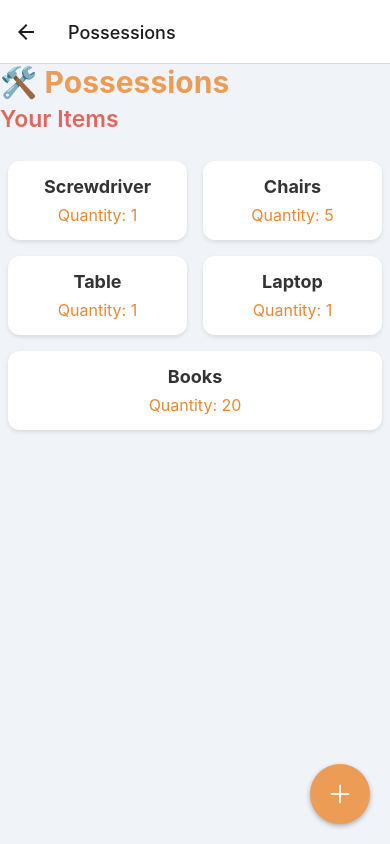
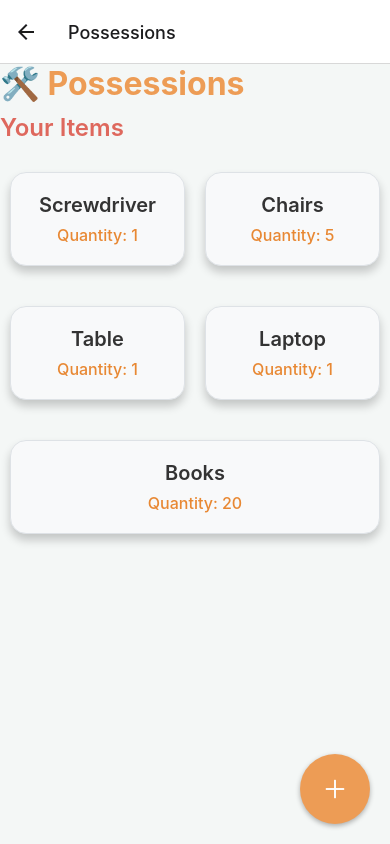
Before and after one commit to AndreiB02/Unihack6-Neighbourly, a React Native app: screen /PossessionsSeeMore in a window 390 px wide. Built offline with nearby package versions, Linux system fonts and the light colour scheme.

Commit message:
Possesions and Neighbourhood list improved

```diff
--- a/screens/MainPage/HomeScreen.js
+++ b/screens/MainPage/HomeScreen.js
@@ -95,6 +95,7 @@ const mockVolunteers = [
 
 const HomeScreen = ({ navigation }) => {
     return (
+
         <SafeAreaView style={styles.container}>
             <View style={styles.header}>
                 <TouchableOpacity onPress={() => navigation.navigate('Profile')}>
--- a/screens/MainPage/ProfilePage/SeeMore/NeighborhoodSeeMore.js
+++ b/screens/MainPage/ProfilePage/SeeMore/NeighborhoodSeeMore.js
@@ -1,92 +1,105 @@
 import React from 'react';
-import { View, Text, StyleSheet, FlatList, Image, SafeAreaView } from 'react-native';
-import { ScrollView } from 'react-native-gesture-handler';
+import { View, Text, StyleSheet, FlatList, Image, SafeAreaView, Dimensions } from 'react-native';
 
 const NeighborhoodSeeMore = () => {
     const neighborhoodData = [
         { id: '1', name: 'Aayan Ramirez', phone: '0249-437 030', profilePhoto: { uri: 'https://randomuser.me/api/portraits/men/1.jpg' }, address: 'Street B, Nb 20' },
-        { id: '2', name: 'Riley Wall', phone: '0722-457 706 ', profilePhoto: { uri: 'https://randomuser.me/api/portraits/men/7.jpg' }, address: 'Street A, Nb 19' },
-        { id: '3', name: 'Ella Peters', phone: '0723-605 613 ', profilePhoto: { uri: 'https://randomuser.me/api/portraits/men/3.jpg' }, address: 'Street A, Nb 18' },
+        { id: '2', name: 'Riley Wall', phone: '0722-457 706', profilePhoto: { uri: 'https://randomuser.me/api/portraits/men/7.jpg' }, address: 'Street A, Nb 19' },
+        { id: '3', name: 'Ella Peters', phone: '0723-605 613', profilePhoto: { uri: 'https://randomuser.me/api/portraits/men/3.jpg' }, address: 'Street A, Nb 18' },
         { id: '4', name: 'Miles Lowe', phone: '0744-872 202', profilePhoto: { uri: 'https://randomuser.me/api/portraits/men/5.jpg' }, address: 'Street A, Nb 17' },
         { id: '5', name: 'Brithney Sraeps', phone: '0788-798 234', profilePhoto: { uri: 'https://randomuser.me/api/portraits/men/4.jpg' }, address: 'Street C, Nb 2' },
     ];
 
-    const AllMembersList = () => (
-        <FlatList
-            data={neighborhoodData}
-            keyExtractor={(item) => item.id.toString()}
-            renderItem={({ item }) => (
-                <View style={styles.card}>
-                    <Image source={item.profilePhoto} style={styles.profilePhoto} />
-                    <View style={styles.textContainer}>
-                        <Text style={styles.name}>{item.name}</Text>
-                        <Text style={styles.member}>{item.address}</Text>
-                        <Text style={styles.member}>{item.phone}</Text>
-                    </View>
+    const renderMemberCard = ({ item }) => (
+        <View style={styles.cardContainer}>
+            <View style={styles.card}>
+                <Image source={item.profilePhoto} style={styles.profilePhoto} />
+                <View style={styles.cardContent}>
+                    <Text style={styles.name}>{item.name}</Text>
+                    <Text style={styles.address}>{item.address}</Text>
+                    <Text style={styles.phone}>{item.phone}</Text>
                 </View>
-            )}
-        />
+            </View>
+        </View>
     );
 
     return (
         <SafeAreaView style={styles.container}>
-            <ScrollView>
-                <Text style={styles.neighbourhoodName}>🏠 GHIRODA</Text>
-                <Text style={styles.sectionTitle}>Members</Text>
-                <AllMembersList />
-            </ScrollView>
+            <Text style={styles.title}>🏠 Neighborhood: Ghiroda</Text>
+            <FlatList
+                data={neighborhoodData}
+                renderItem={renderMemberCard}
+                keyExtractor={(item) => item.id}
+                contentContainerStyle={styles.listContainer}
+                numColumns={2}
+                showsVerticalScrollIndicator={false}
+            />
         </SafeAreaView>
     );
 };
 
+const { width } = Dimensions.get('window');
+const cardWidth = (width - 50) / 2; // Adjusted for proper alignment
+
 const styles = StyleSheet.create({
     container: {
         flex: 1,
-        backgroundColor: '#f0f4f7',
+        backgroundColor: '#f9faff',
         padding: 20,
     },
-    textContainer: {
-        flexDirection: 'column',
-        justifyContent: 'center',
+    title: {
+        fontSize: 24,
+        fontWeight: 'bold',
+        color: '#34495e',
+        textAlign: 'center',
+        marginBottom: 20,
+    },
+    listContainer: {
+        paddingHorizontal: 5,
+        paddingBottom: 20,
+    },
+    cardContainer: {
+        width: cardWidth,
+        margin: 5,
+        borderRadius: 12,
+        backgroundColor: '#2c3e50',
+        shadowColor: '#000',
+        shadowOffset: { width: 0, height: 4 },
+        shadowOpacity: 0.1,
+        shadowRadius: 6,
+        elevation: 3,
     },
     card: {
-        flexDirection: 'row',
-        padding: 10,
-        marginVertical: 5,
-        backgroundColor: '#ffffff',
-        borderRadius: 10,
+        padding: 15,
         alignItems: 'center',
-        shadowColor: '#000',
-        shadowOffset: { width: 0, height: 2 },
-        shadowOpacity: 0.1,
-        shadowRadius: 4,
-        elevation: 3,
     },
     profilePhoto: {
-        width: 60,
-        height: 60,
-        borderRadius: 30,
-        marginRight: 15,
-    },
-    neighbourhoodName: {
-        fontSize: 30,
-        fontWeight: 'bold',
-        color: '#559fed',
+        width: 80,
+        height: 80,
+        borderRadius: 40,
         marginBottom: 10,
     },
-    sectionTitle: {
-        fontSize: 23,
-        fontWeight: 'bold',
-        color: '#3e57d6',
+    cardContent: {
+        alignItems: 'center',
     },
     name: {
-        fontSize: 18,
-        fontWeight: 'bold',
-        color: '#3e57d6',
+        fontSize: 16,
+        fontWeight: '600',
+        color: '#ecf0f1',
+        textAlign: 'center',
+        marginBottom: 5,
     },
-    member: {
-        fontSize: 15,
-        color: '#555',
+    address: {
+        fontSize: 14,
+        color: '#bdc3c7',
+        textAlign: 'center',
+        marginBottom: 5,
+    },
+    phone: {
+        fontSize: 14,
+        color: '#559fed',
+        textAlign: 'center',
+        fontWeight: '500',
     },
 });
 
--- a/screens/MainPage/ProfilePage/SeeMore/PossessionsSeeMore.js
+++ b/screens/MainPage/ProfilePage/SeeMore/PossessionsSeeMore.js
@@ -46,6 +46,7 @@ const PossessionsSeeMore = () => {
                         </View>
                     )}
                     numColumns={2}
+                    columnWrapperStyle={styles.cardWrapper}
                 />
             </ScrollView>
 
@@ -105,55 +106,64 @@ const PossessionsSeeMore = () => {
 const styles = StyleSheet.create({
     container: {
         flex: 1,
-        backgroundColor: '#f0f4f8',
+        backgroundColor: '#f4f7f6',
         padding: 15,
     },
     scrollViewContent: {
         paddingBottom: 20,
     },
     possessionTitle: {
-        fontSize: 30,
-        fontWeight: 'bold',
+        fontSize: 32,
+        fontWeight: '700',
         color: '#ed9c55',
-        marginBottom: 5,
+        marginBottom: 10,
     },
     sectionTitle: {
-        fontSize: 23,
+        fontSize: 24,
         fontWeight: '600',
         color: '#de685d',
+        marginBottom: 20,
+    },
+    cardWrapper: {
+        justifyContent: 'space-between',
         marginBottom: 20,
     },
     card: {
         flex: 1,
         backgroundColor: '#ffffff',
-        borderRadius: 12,
-        padding: 15,
-        margin: 8,
+        borderRadius: 16,
+        padding: 20,
+        margin: 10,
         shadowColor: '#000',
-        shadowOffset: { width: 0, height: 2 },
-        shadowOpacity: 0.1,
-        shadowRadius: 4,
-        elevation: 4,
+        shadowOffset: { width: 0, height: 6 },
+        shadowOpacity: 0.2,
+        shadowRadius: 10,
+        elevation: 10,
         alignItems: 'center',
+        justifyContent: 'center',
+        backgroundColor: '#f8f9fa',
+        borderWidth: 1,
+        borderColor: '#dee2e6',
     },
     itemName: {
-        fontSize: 18,
-        fontWeight: 'bold',
+        fontSize: 20,
+        fontWeight: '600',
         color: '#333',
         marginBottom: 8,
     },
     itemQuantity: {
         fontSize: 16,
         color: '#e88833',
+        fontWeight: '500',
     },
     floatingButton: {
         position: 'absolute',
         right: 20,
         bottom: 20,
         backgroundColor: '#ed9c55',
-        width: 60,
-        height: 60,
-        borderRadius: 30,
+        width: 70,
+        height: 70,
+        borderRadius: 35,
         justifyContent: 'center',
         alignItems: 'center',
         shadowColor: '#000',
@@ -166,53 +176,54 @@ const styles = StyleSheet.create({
         flex: 1,
         justifyContent: 'center',
         alignItems: 'center',
-        backgroundColor: 'rgba(0, 0, 0, 0.5)',
+        backgroundColor: 'rgba(0, 0, 0, 0.6)',
     },
     modalContainer: {
         backgroundColor: '#ffffff',
         padding: 25,
-        borderRadius: 12,
-        width: 300,
+        borderRadius: 16,
+        width: 320,
         alignItems: 'center',
         shadowColor: '#000',
-        shadowOffset: { width: 0, height: 2 },
-        shadowOpacity: 0.3,
-        shadowRadius: 8,
-        elevation: 10,
+        shadowOffset: { width: 0, height: 4 },
+        shadowOpacity: 0.2,
+        shadowRadius: 12,
+        elevation: 12,
     },
     modalTitle: {
-        fontSize: 22,
-        fontWeight: 'bold',
+        fontSize: 24,
+        fontWeight: '700',
         color: '#2E7D32',
-        marginBottom: 15,
+        marginBottom: 20,
     },
     input: {
         width: '100%',
         padding: 12,
-        marginBottom: 15,
+        marginBottom: 20,
         borderWidth: 1,
         borderColor: '#2E7D32',
-        borderRadius: 8,
+        borderRadius: 12,
         backgroundColor: '#f9f9f9',
+        fontSize: 16,
     },
     modalButtonContainer: {
         flexDirection: 'row',
+        width: '100%',
         justifyContent: 'space-between',
-        width: '100%',
     },
     cancelButton: {
         flex: 1,
         backgroundColor: '#f44336',
-        paddingVertical: 10,
-        borderRadius: 8,
+        paddingVertical: 12,
+        borderRadius: 12,
         marginRight: 8,
         alignItems: 'center',
     },
     addButton: {
         flex: 1,
         backgroundColor: '#2E7D32',
-        paddingVertical: 10,
-        borderRadius: 8,
+        paddingVertical: 12,
+        borderRadius: 12,
         alignItems: 'center',
     },
     buttonText: {
```
